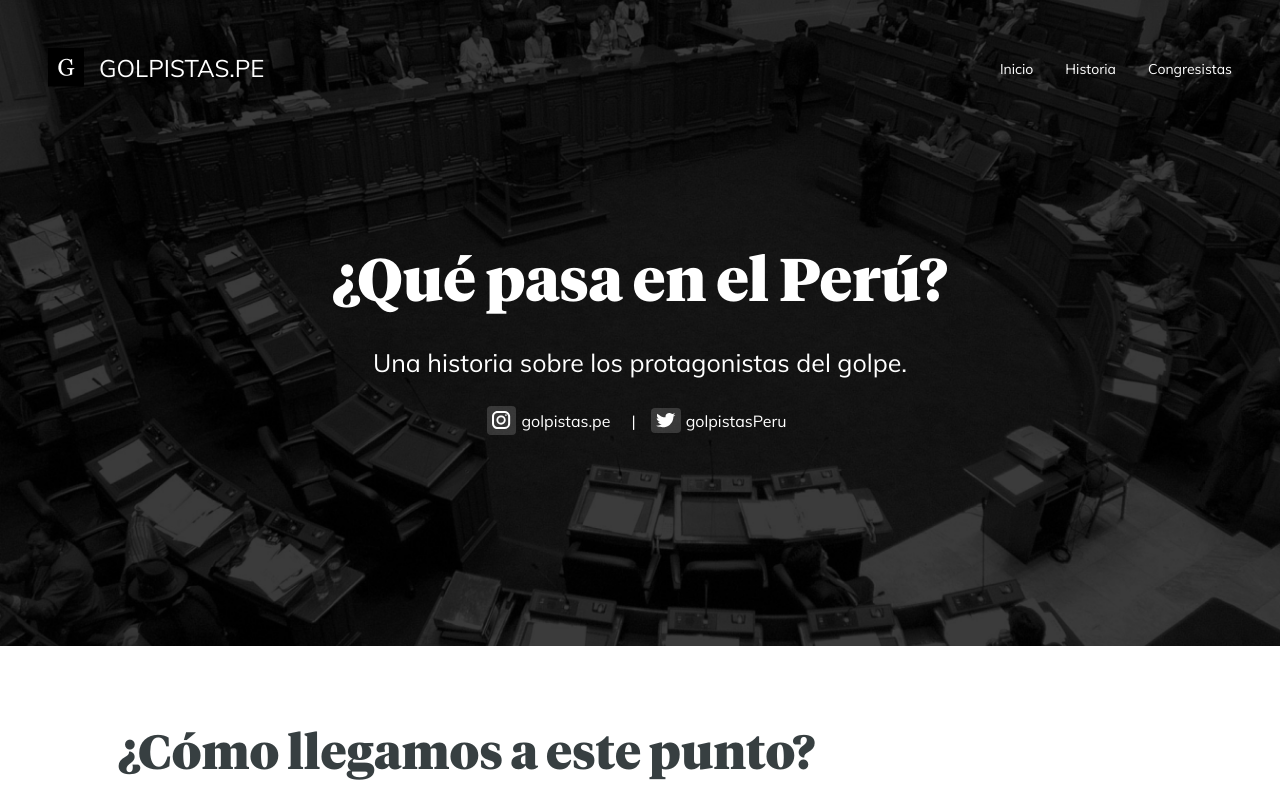
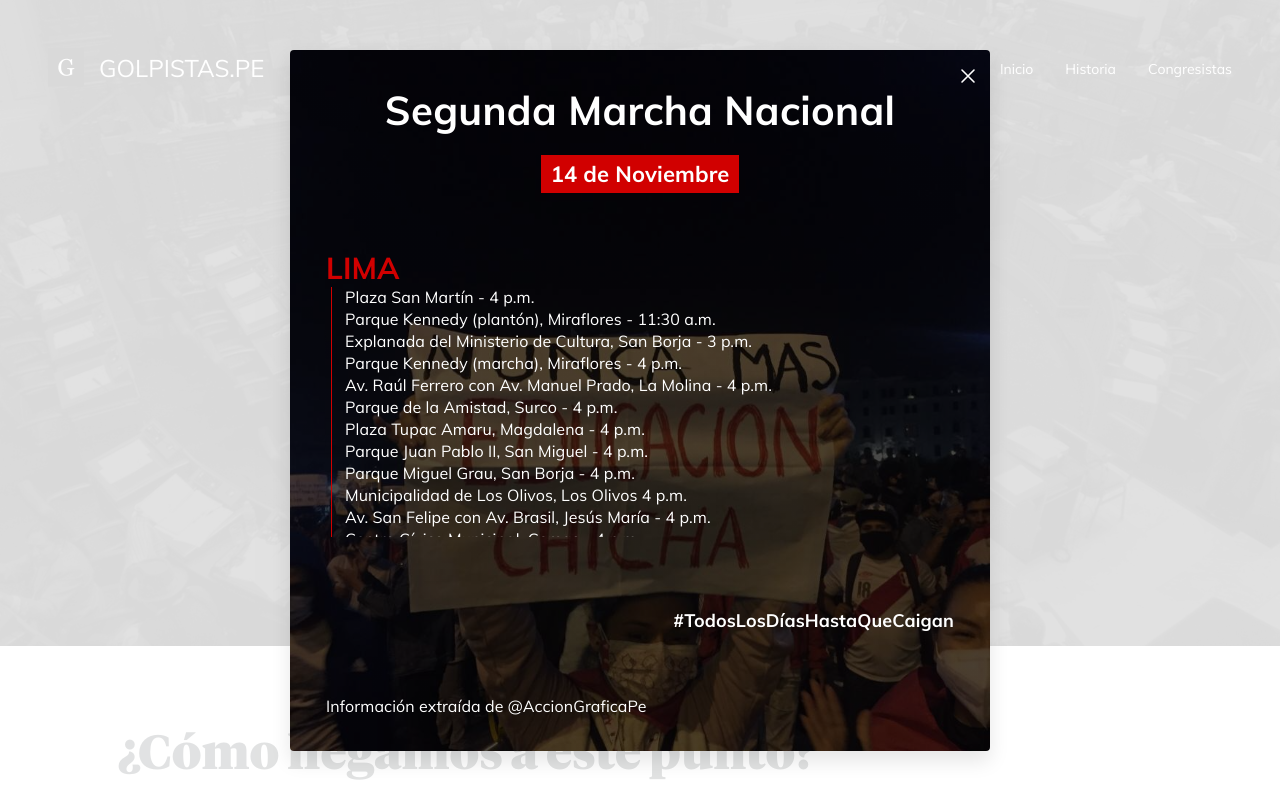
Before and after one commit to openpolitica/golpistas.pe, a Next.js app: page / in a window 1280 px wide. Shown: the top 800 px of the page. Built offline with nearby package versions, Linux system fonts and the light colour scheme; no server answers.

Commit message:
Add modal for marchas

```diff
--- /dev/null
+++ b/components/MarchasModal.js
@@ -0,0 +1,94 @@
+import React from "react";
+import Modal from "./Modal";
+import styles from "../styles/MarchasModal.module.css";
+
+const title = (
+  <div className={styles.header}>
+    <h2 className={styles.title}>Segunda Marcha Nacional</h2>
+    <span className={styles.paragraph}>14 de Noviembre</span>
+  </div>
+);
+
+const marchasLima = [
+  "Plaza San Martín - 4 p.m.",
+  "Parque Kennedy (plantón), Miraflores - 11:30 a.m.",
+  "Explanada del Ministerio de Cultura, San Borja - 3 p.m.",
+  "Parque Kennedy (marcha), Miraflores - 4 p.m.",
+  "Av. Raúl Ferrero con Av. Manuel Prado, La Molina - 4 p.m.",
+  "Parque de la Amistad, Surco - 4 p.m.",
+  "Plaza Tupac Amaru, Magdalena - 4 p.m.",
+  "Parque Juan Pablo II, San Miguel - 4 p.m.",
+  "Parque Miguel Grau, San Borja - 4 p.m.",
+  "Municipalidad de Los Olivos, Los Olivos 4 p.m.",
+  "Av. San Felipe con Av. Brasil, Jesús María - 4 p.m.",
+  "Centro Cívico Municipal, Comas - 4 p.m.",
+  "Parque Emilio del Solar, Chosica - 4 p.m.",
+  "Plaza de Armas, San Juan de Lurigancho - 4:30 p.m.",
+];
+
+const marchasProvincias = [
+  "Plaza Barranca, Ica - 4 p.m.",
+  "Plazuela El Recreo, Trujillo - 5 p.m.",
+  "Iglesia San Francisco, Cajamarca - 2 p.m.",
+  "Plazuela Elías Aguirre, Chiclayo - 2 p.m.",
+  "Plazuela Merino, Piura - 5 p.m.",
+  "Plaza Mayor Parte Alta, Paita - 4 p.m.",
+  "Plaza España, Arequipa - 2 p.m.",
+  "Alameda de la República, Huánuco - 5 p.m.",
+];
+
+const marchasCallao = ["Plaza Grau - 10 a.m.", "Óvalo de La Perla - 4:30 p.m."];
+
+const marchasExtranjero = [
+  "Palacio de Bellas Artes, Ciudad de México - 12m.",
+  "Hyde Park Speakers, Londres - 12m.",
+  "Embajada de Perú, Helsinky - 12:30 p.m.",
+  "Town Hall, Sídney - 12:30 p.m.",
+  "Bradenburger Tor, Berlín - 2 p.m.",
+  "Karlplatz, Munich - 14:45 p.m.",
+  "Plaza de la Virgen, Valencia - 4 p.m.",
+  "Puerta del Sol, Madrid - 9 p.m.",
+];
+
+function Block({ place, marchas }) {
+  return (
+    <div className={styles.block}>
+      <h4 className={styles.place}>{place}</h4>
+      <div className={styles.blockContent}>
+        <div className={styles.line} />
+        <div className={styles.marchas}>
+          {marchas.map((marcha) => (
+            <p key={marcha}>{marcha}</p>
+          ))}
+        </div>
+      </div>
+    </div>
+  );
+}
+
+export default function MarchasModal() {
+  const [isOpen, setIsOpen] = React.useState(true);
+
+  return (
+    <Modal
+      onRequestClose={() => setIsOpen(false)}
+      title={title}
+      isOpen={isOpen}
+      className="main-modal"
+      overlayClassName="white"
+    >
+      <div className={`scrollable-content ${styles.content}`}>
+        <Block place="LIMA" marchas={marchasLima} />
+        <Block place="PROVINCIAS" marchas={marchasProvincias} />
+        <Block place="CALLAO" marchas={marchasCallao} />
+        <Block place="EXTRANJERO" marchas={marchasExtranjero} />
+      </div>
+      <footer className={styles.footerRight}>
+        #TodosLosDíasHastaQueCaigan
+      </footer>
+      <footer className={styles.footerLeft}>
+        Información extraída de @AccionGraficaPe
+      </footer>
+    </Modal>
+  );
+}
--- a/pages/index.js
+++ b/pages/index.js
@@ -9,8 +9,9 @@ import Header from "../components/Header";
 import Congresistas from "../components/Congresistas";
 import ModalCongresista from "../components/ModalCongresista";
 import HomeModal from "../components/HomeModal";
+import MarchasModal from "../components/MarchasModal";
 import Footer from "../components/Footer";
-import { makeSlug, onlyUnique } from "../utils/functions";
+import { makeSlug } from "../utils/functions";
 import Parties from "../components/Parties";
 
 export default function Home() {
@@ -125,7 +126,9 @@ export default function Home() {
         setIsOpen={setIsOpen}
         isOpen={isOpen}
       />
+      {/* Modals */}
       <HomeModal />
+      <MarchasModal />
     </div>
   );
 }
--- a/styles/HomeModal.module.css
+++ b/styles/HomeModal.module.css
@@ -50,7 +50,7 @@
 }
 
 .updateTitle {
-  color: #EF4242;
+  color: #ef4242;
   font-size: 16px;
   margin: 8px 0;
 }
@@ -73,10 +73,4 @@
     max-height: none;
     overflow-y: inherit;
   }
-
-  .update {
-    margin-left: -6em;
-    padding-left: 6em;
-    box-shadow: 0 10px 15px -3px rgba(0,0,0,.1),0 4px 6px -2px rgba(0,0,0,.05)!important;
-  }
 }
--- /dev/null
+++ b/styles/MarchasModal.module.css
@@ -0,0 +1,89 @@
+.header {
+  display: flex;
+  flex-direction: column;
+  justify-content: center;
+  align-items: center;
+}
+
+.title {
+  font-weight: 800;
+  font-size: 24px;
+  letter-spacing: 0.3px;
+  margin: 12px 0 20px;
+  text-align: center;
+}
+
+.paragraph {
+  padding: 5px 10px;
+  text-align: center;
+  font-size: 22px;
+  font-weight: 700;
+  background-color: #d10000;
+  margin-bottom: 24px;
+}
+
+.content {
+  margin-bottom: 40px;
+}
+
+.block {
+  margin-top: 2em;
+}
+
+.name {
+  margin: 0;
+  margin-bottom: 4px;
+  letter-spacing: 0.3px;
+  font-weight: 900;
+  font-size: 16px;
+}
+
+.block p {
+  margin: 0;
+  margin-bottom: 2px;
+}
+
+.block .line {
+  width: 1px;
+  border-left: 1px solid #d10000;
+  margin-right: 13px;
+  margin-left: 5px;
+}
+
+.blockContent {
+  display: flex;
+}
+
+.place {
+  color: #d10000;
+  font-weight: 800;
+  font-size: 30px;
+  margin: 0;
+}
+
+.footerLeft {
+  margin-top: 4em;
+  text-align: left;
+}
+
+.footerRight {
+  font-weight: 700;
+  font-size: 18px;
+  margin-top: 4em;
+  text-align: right;
+}
+
+.content {
+  max-height: 40vh;
+}
+
+@media (min-width: 600px) {
+  .title {
+    font-size: 40px;
+  }
+
+  .content {
+    display: flex;
+    flex-wrap: wrap;
+  }
+}
```
